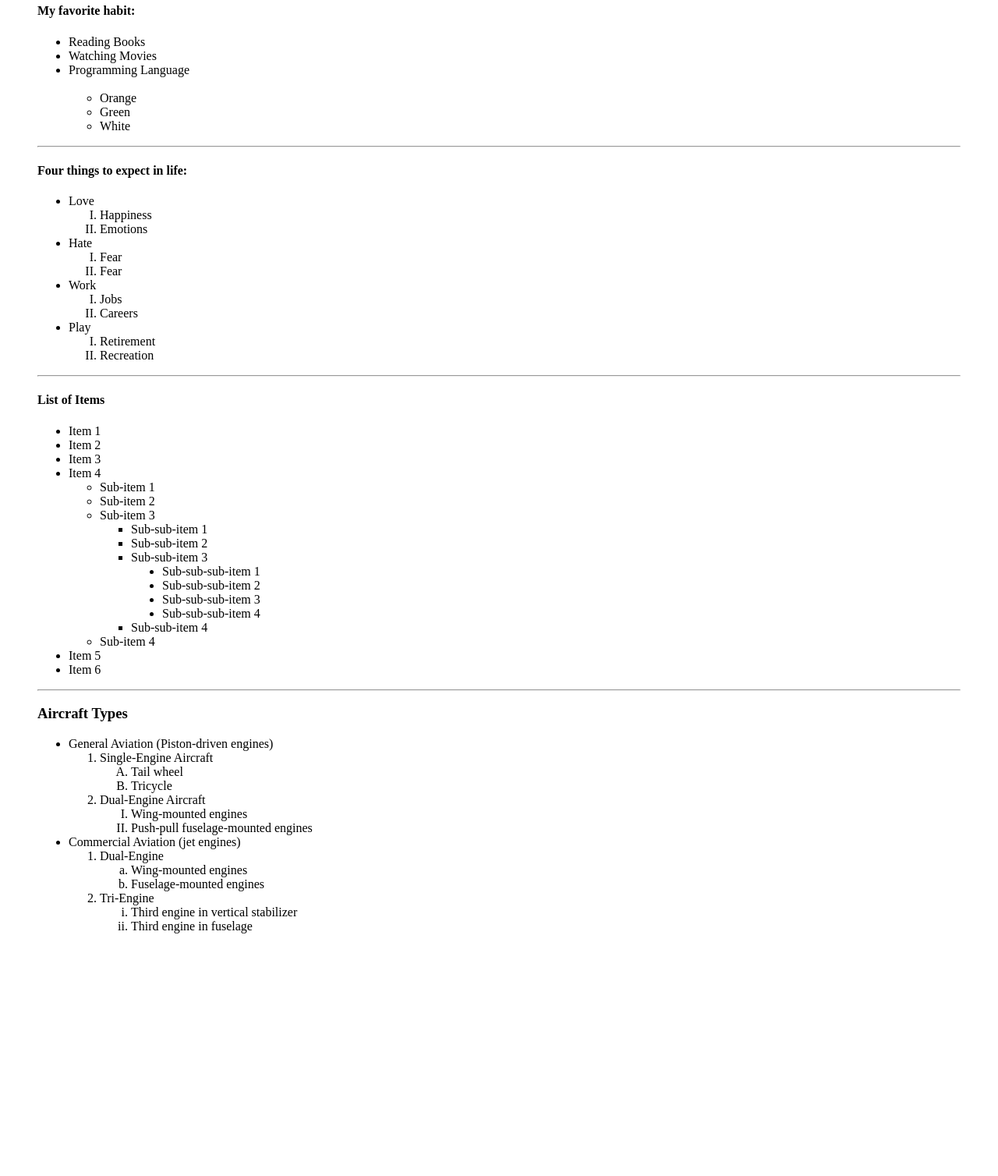
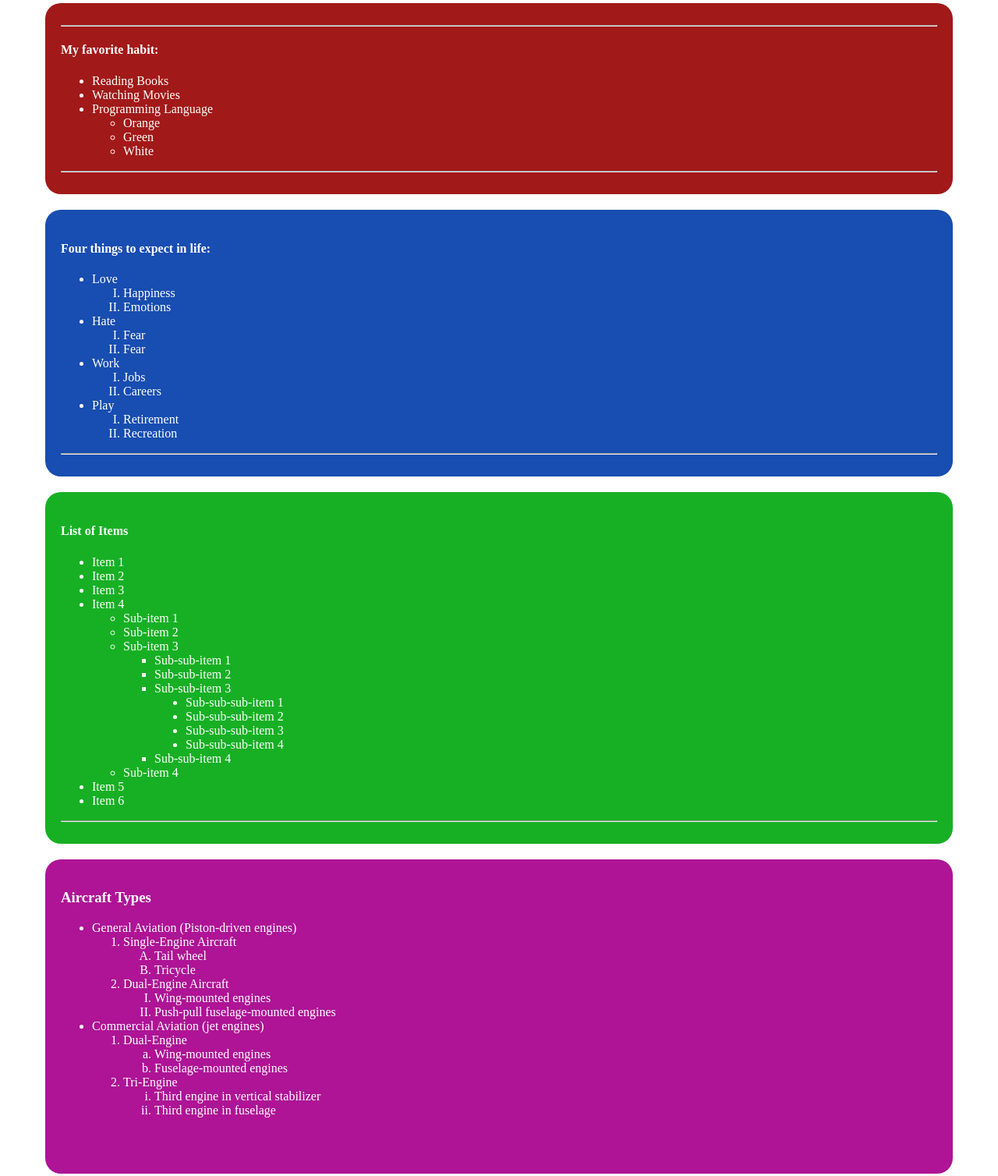
Before and after one commit to Chenorlive/ART277, a plain HTML site: page list_assig.html in a window 1280 px wide. Shown: the part 16-1524 px from the top of the page at 78% size. Before the commit the page ends 1273 px from the top, so only its background shows below. Drawn offline with Linux system fonts and the light colour scheme.

Commit message:
add style and comment

```diff
--- a/list_assig.html
+++ b/list_assig.html
@@ -13,6 +13,10 @@
             padding: 0px 40px;
         }
 
+        a:hover + div {
+            background-color: aqua;
+        }
+
         @media screen and (min-width="500px") {
             body{
                 padding: 0px 20px;
@@ -21,106 +25,125 @@
     </style>
 </head>
 <body>
-    <div>
+    <!-- list one -->
+    <div style="background-color: rgb(162, 25, 25); padding: 20px; border-radius: 20px; margin: 20px 10px; color: #fff;">
+        <hr>
         <h4>My favorite habit:</h4>
         <ul>
             <li>Reading Books</li>
             <li>Watching Movies</li>
-            <li>Programming Language</li>
+            <li>Programming Language
                 <br>
                 <ul >
                     <li>Orange</li>
                     <li>Green</li>
                     <li>White</li>
                 </ul>
+            </li>
         </ul>
         <hr>
     </div>
-    <div>
+    <!-- list two -->
+    <div style="background-color: rgb(24, 77, 177); padding: 20px; border-radius: 20px; margin: 20px 10px; color: #fff;">
         <h4>Four things to expect in life:</h4>
         <ul>
-            <li>Love</li>
+            <li>Love
                 <ol type="I">
                     <li>Happiness</li>
                     <li>Emotions</li>
                 </ol>
-            <li>Hate</li>
+            </li>
+            <li>Hate
                 <ol type="I">
                     <li>Fear</li>
                     <li>Fear</li>
                 </ol>
-            <li>Work</li>
+            </li>
+            <li>Work
                 <ol type="I">
                     <li>Jobs</li>
                     <li>Careers</li>
                 </ol>
-            <li>Play</li>
+            </li>
+            <li>Play
                 <ol type="I">
                     <li>Retirement</li>
                     <li>Recreation</li>
                 </ol>
+            </li>
         </ul>
         <hr>
     </div>
-    <div>
+    <!-- list one -->
+    <div style="background-color: rgb(23, 176, 36); padding: 20px; border-radius: 20px; margin: 20px 10px; color: #fff;">
         <h4>List of Items</h4>
         <ul>
             <li>Item 1</li>
             <li>Item 2</li>
             <li>Item 3</li>
-            <li>Item 4</li>
+            <li>Item 4
                 <ul >
                     <li>Sub-item 1</li>
                     <li>Sub-item 2</li>
-                <li>Sub-item 3</li>
+                    <li>Sub-item 3
                         <ul>
                             <li>Sub-sub-item 1</li>
                             <li>Sub-sub-item 2</li>
-                    <li>Sub-sub-item 3</li>
+                            <li>Sub-sub-item 3
                                 <ul style="list-style-type: disc;">
                                     <li>Sub-sub-sub-item 1</li>
                                     <li>Sub-sub-sub-item 2</li>
                                     <li>Sub-sub-sub-item 3</li>
                                     <li>Sub-sub-sub-item 4</li>
                                 </ul>
+                            </li>
                             <li>Sub-sub-item 4</li>
                         </ul>
+                    </li>
                     <li>Sub-item 4</li>
                 </ul>
+            </li>
             <li>Item 5</li>
             <li>Item 6</li>
         </ul>
         <hr>
     </div>
-    <div>
+    <!-- list four -->
+    <div style="background-color: rgb(174, 20, 149); padding: 20px; border-radius: 20px; margin: 20px 10px; color: #fff;">
         <h3>Aircraft Types</h3>
         <ul>
-            <li>General Aviation (Piston-driven engines)</li>
+            <li>General Aviation (Piston-driven engines)
                 <ol type="1">
-                <li>Single-Engine Aircraft</li>
+                    <li>Single-Engine Aircraft
                         <ol type="A">
                             <li>Tail wheel</li>
                             <li>Tricycle</li>
                         </ol>
-                <li>Dual-Engine Aircraft</li>
+                    </li>
+                    <li>Dual-Engine Aircraft
                         <ol type="I">
                             <li>Wing-mounted engines</li>
                             <li>Push-pull fuselage-mounted engines</li>
                         </ol>
+                    </li>
                 </ol>
-            <li>Commercial Aviation (jet engines)</li>
+            </li>
+            <li>Commercial Aviation (jet engines)
                 <ol type="1">
-                <li>Dual-Engine</li>
+                    <li>Dual-Engine
                         <ol type="a">
                             <li>Wing-mounted engines</li>
                             <li>Fuselage-mounted engines</li>
                         </ol>
-                <li>Tri-Engine</li>
+                    </li>
+                    <li>Tri-Engine
                         <ol type="i">
                             <li>Third engine in vertical stabilizer</li>
                             <li>Third engine in fuselage</li>
                         </ol>
+                    </li>
                 </ol>
+            </li>
         </ul>
         <br>
         <br>
```
Lines whose indentation alone changed are shown as unchanged.
